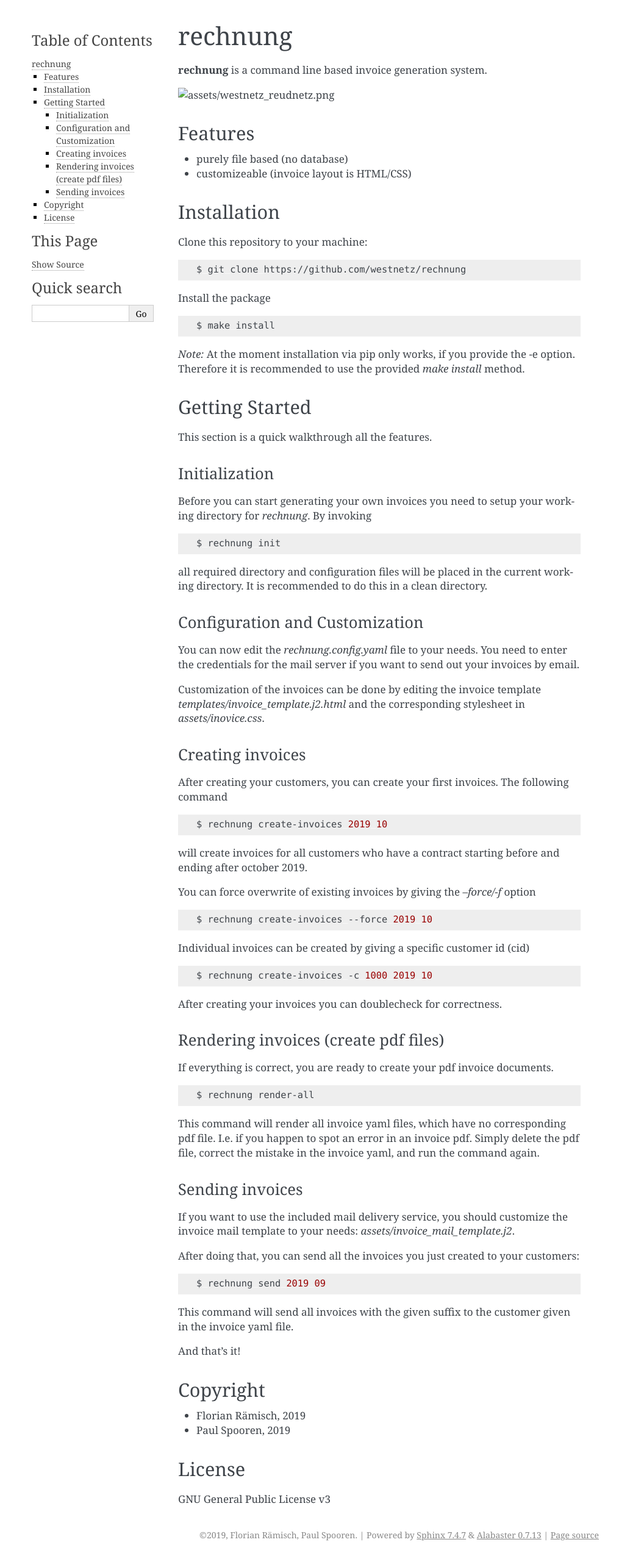
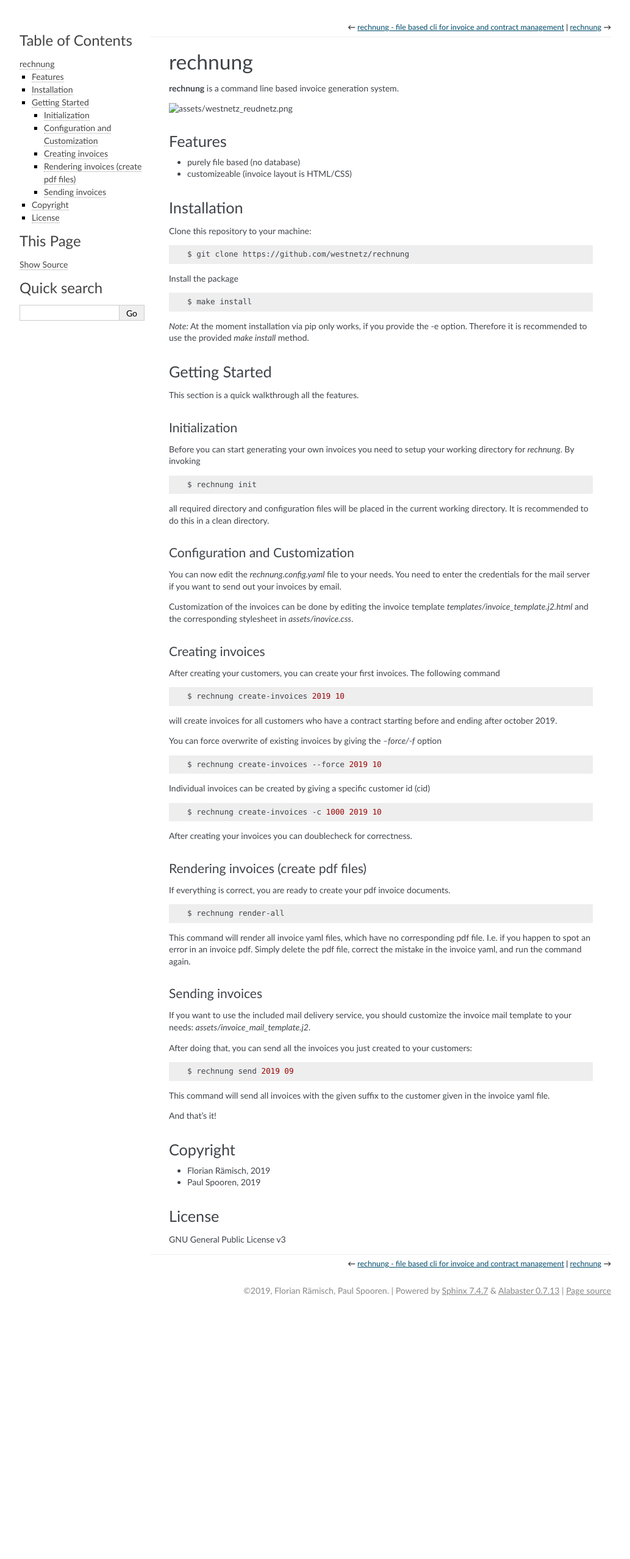
Before and after one commit to westnetz/rechnung, a Sphinx documentation site: the page built from docs/readme.rst, in a window 1280 px wide. Shown: the whole page at 61% size, without its empty margins (128-1161 px from the left). Built offline with Sphinx 7.4.7, drawn with Linux system fonts in a browser that asks for light colours; after the commit the page ends 2155 px from its top, so only the background shows below that.

Commit message:
improve documentation fonts (sans-serif now)

```diff
--- a/docs/conf.py
+++ b/docs/conf.py
@@ -47,6 +47,16 @@
 #
 html_theme = 'alabaster'
 
+html_theme_options = {
+    "font_family": '"Avenir Next", Calibri, "PT Sans", sans-serif',
+    "head_font_family": '"Avenir Next", Calibri, "PT Sans", sans-serif',
+    "font_size": "14px",
+    "page_width": "980px",
+    "sidebar_width": "225px",
+    "show_relbars": True
+}
+
+
 # Add any paths that contain custom static files (such as style sheets) here,
 # relative to this directory. They are copied after the builtin static files,
 # so a file named "default.css" will overwrite the builtin "default.css".
```
